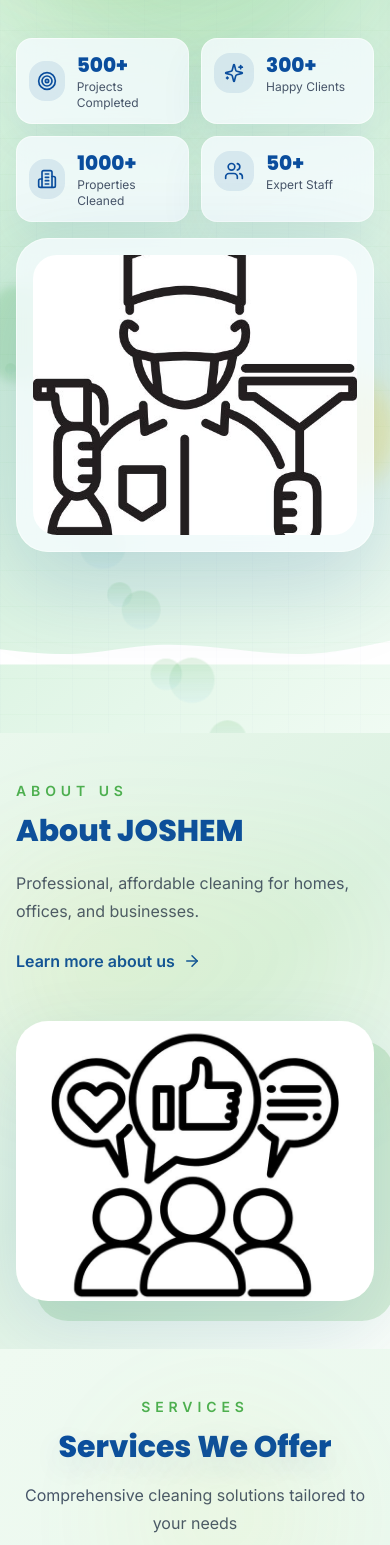
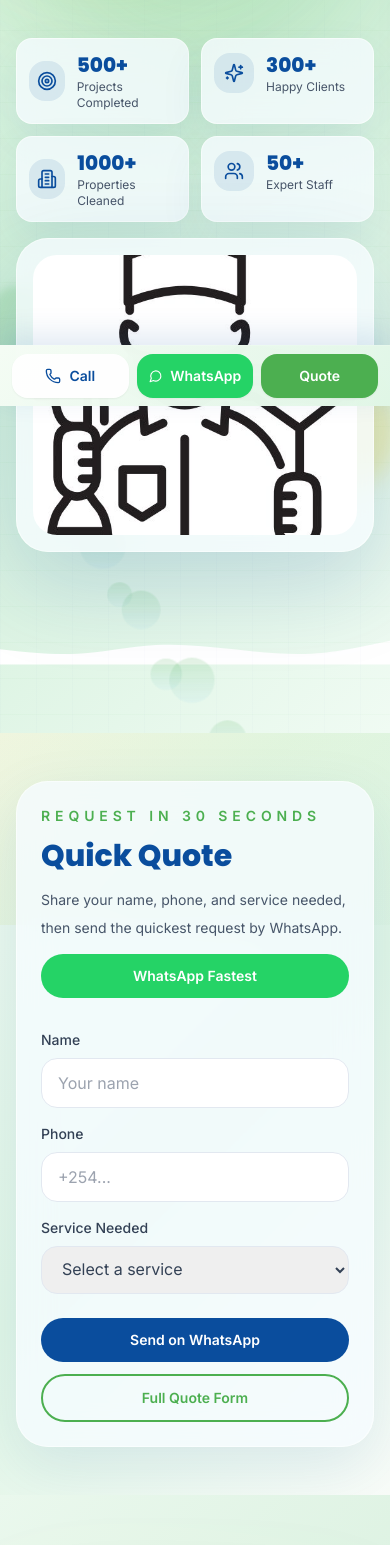
Before and after one commit to Hoseasunny/joshen, a React (Vite) app in the folder frontend/: page / in a window 390 px wide. Shown: the part 438-1983 px from the top of the page. Built offline with nearby package versions, Linux system fonts and the light colour scheme; the HTML template or start-up script is replaced by a standard one.

Commit message:
quick quote

```diff
--- a/frontend/src/App.jsx
+++ b/frontend/src/App.jsx
@@ -32,6 +32,20 @@
 } from './data';
 
 gsap.registerPlugin(ScrollTrigger);
+
+const WHATSAPP_NUMBER = '254700000000';
+
+function buildWhatsAppUrl({ name = '', phone = '', service = '' } = {}) {
+  const lines = [
+    'Hi JOSHEM, I need a quote for cleaning services.',
+    service ? `Service: ${service}` : 'Service: Cleaning service',
+    name ? `Name: ${name}` : null,
+    phone ? `Phone: ${phone}` : null,
+    'Location: Nairobi',
+  ].filter(Boolean);
+
+  return `https://wa.me/${WHATSAPP_NUMBER}?text=${encodeURIComponent(lines.join('\n'))}`;
+}
 
 function BubbleField({ count = 16, small = false }) {
   const bubbles = useMemo(() => {
@@ -85,16 +99,16 @@
           </p>
           <div className="mt-8 flex flex-col gap-4 sm:flex-row">
             <a
-              href="#contact"
+              href="#quick-quote"
               className="pulse-cta inline-flex items-center justify-center rounded-full bg-brandBlue px-6 py-3 text-sm font-semibold text-white transition hover:-translate-y-0.5 hover:bg-brandBlue/90 sm:px-8 sm:py-4 sm:text-base"
             >
               Get Free Quote
             </a>
             <a
-              href="#contact"
+              href={buildWhatsAppUrl({ service: 'Office cleaning' })}
               className="inline-flex items-center justify-center rounded-full border-2 border-brandBlue px-6 py-3 text-sm font-semibold text-brandBlue transition hover:-translate-y-0.5 hover:bg-brandBlue hover:text-white sm:px-8 sm:py-4 sm:text-base"
             >
-              Contact Us Today
+              WhatsApp Us
             </a>
           </div>
 
@@ -154,6 +168,105 @@
           d="M0,64L48,69.3C96,75,192,85,288,80C384,75,480,53,576,48C672,43,768,53,864,64C960,75,1056,85,1152,80C1248,75,1344,53,1392,42.7L1440,32V120H0Z"
         />
       </svg>
+    </section>
+  );
+}
+
+function QuickQuote() {
+  const [form, setForm] = useState({
+    name: '',
+    phone: '',
+    service: '',
+  });
+
+  const update = event => {
+    setForm(previous => ({ ...previous, [event.target.name]: event.target.value }));
+  };
+
+  const whatsappUrl = buildWhatsAppUrl(form);
+
+  return (
+    <section
+      id="quick-quote"
+      className="relative overflow-hidden bg-[linear-gradient(135deg,#EEF9F1_0%,#E0F6E6_52%,#F8FCF8_100%)] py-20 backdrop-blur-sm mobile-compact-section section-spacious"
+    >
+      <div className="yellow-green-wash absolute inset-x-0 top-0 h-48 opacity-30" />
+      <div className="mx-auto max-w-5xl px-4 sm:px-6 lg:px-8">
+        <Reveal>
+          <div className="glass rounded-[2rem] p-6 shadow-[0_20px_60px_rgba(10,77,157,0.10)] sm:p-8">
+            <div className="flex flex-col gap-3 sm:flex-row sm:items-end sm:justify-between">
+              <div>
+                <p className="text-sm font-semibold uppercase tracking-[0.35em] text-brandGreen">Request in 30 seconds</p>
+                <h2 className="mt-3 text-3xl font-heading text-brandBlue sm:text-4xl">Quick Quote</h2>
+                <p className="mt-3 max-w-2xl text-sm leading-7 text-slate-600 sm:text-base">
+                  Share your name, phone, and service needed, then send the quickest request by WhatsApp.
+                </p>
+              </div>
+              <a
+                href={buildWhatsAppUrl({ service: 'Office cleaning' })}
+                className="inline-flex items-center justify-center rounded-full bg-[#25D366] px-5 py-3 text-sm font-semibold text-white transition hover:-translate-y-0.5"
+              >
+                WhatsApp Fastest
+              </a>
+            </div>
+
+            <div className="mt-8 grid gap-4 md:grid-cols-[1fr_1fr_1.2fr]">
+              <label className="block">
+                <span className="mb-2 block text-sm font-medium text-slate-700">Name</span>
+                <input
+                  name="name"
+                  value={form.name}
+                  onChange={update}
+                  className="focus-glow w-full rounded-2xl border border-slate-200 px-4 py-3"
+                  placeholder="Your name"
+                />
+              </label>
+              <label className="block">
+                <span className="mb-2 block text-sm font-medium text-slate-700">Phone</span>
+                <input
+                  name="phone"
+                  value={form.phone}
+                  onChange={update}
+                  className="focus-glow w-full rounded-2xl border border-slate-200 px-4 py-3"
+                  placeholder="+254..."
+                />
+              </label>
+              <label className="block">
+                <span className="mb-2 block text-sm font-medium text-slate-700">Service Needed</span>
+                <select
+                  name="service"
+                  value={form.service}
+                  onChange={update}
+                  className="focus-glow w-full rounded-2xl border border-slate-200 px-4 py-3"
+                >
+                  <option value="">Select a service</option>
+                  {services.map(service => (
+                    <option key={service.title} value={service.title}>
+                      {service.title}
+                    </option>
+                  ))}
+                  <option value="Domestic Workers Services">Domestic Workers Services</option>
+                </select>
+              </label>
+            </div>
+
+            <div className="mt-6 flex flex-col gap-3 sm:flex-row">
+              <a
+                href={whatsappUrl}
+                className="inline-flex items-center justify-center rounded-full bg-brandBlue px-6 py-3 text-sm font-semibold text-white transition hover:-translate-y-0.5 hover:bg-brandBlue/90"
+              >
+                Send on WhatsApp
+              </a>
+              <a
+                href="#contact"
+                className="inline-flex items-center justify-center rounded-full border-2 border-brandGreen px-6 py-3 text-sm font-semibold text-brandGreen transition hover:-translate-y-0.5 hover:bg-brandGreen hover:text-white"
+              >
+                Full Quote Form
+              </a>
+            </div>
+          </div>
+        </Reveal>
+      </div>
     </section>
   );
 }
@@ -449,6 +562,7 @@
     name: '',
     phone: '',
     email: '',
+    location: '',
     service: '',
     message: '',
   });
@@ -463,7 +577,7 @@
     const emailValid = /^[^\s@]+@[^\s@]+\.[^\s@]+$/.test(form.email);
     const phoneValid = /^[0-9+\-\s()]{7,}$/.test(form.phone);
 
-    if (!form.name || !form.phone || !form.email || !form.service || !form.message) {
+    if (!form.name || !form.phone || !form.email || !form.location || !form.service || !form.message) {
       setFeedback('Please fill in all fields.');
       return;
     }
@@ -477,7 +591,7 @@
     }
 
     setFeedback('Thanks! Your message has been sent successfully. We will contact you shortly.');
-    setForm({ name: '', phone: '', email: '', service: '', message: '' });
+    setForm({ name: '', phone: '', email: '', location: '', service: '', message: '' });
   };
 
   return (
@@ -489,8 +603,8 @@
         <div className="yellow-green-glow pointer-events-none absolute left-10 top-10 h-72 w-72 rounded-full opacity-20 blur-3xl" />
         <SectionHeading
           eyebrow="Contact"
-          title="Get In Touch"
-          subtitle="We'd love to hear from you. Reach out for a free quote!"
+          title="Detailed Request Form"
+          subtitle="Need more detail? Share the extra information below for a fuller quote."
         />
         <div className="mt-14 grid gap-8 lg:grid-cols-[1.45fr_0.9fr]">
           <Reveal>
@@ -525,6 +639,16 @@
                     onChange={update}
                     className="focus-glow w-full rounded-2xl border border-slate-200 px-4 py-3"
                     placeholder="you@example.com"
+                  />
+                </label>
+                <label className="block">
+                  <span className="mb-2 block text-sm font-medium text-slate-700">Location</span>
+                  <input
+                    name="location"
+                    value={form.location}
+                    onChange={update}
+                    className="focus-glow w-full rounded-2xl border border-slate-200 px-4 py-3"
+                    placeholder="Nairobi / Westlands"
                   />
                 </label>
                 <label className="block">
@@ -609,6 +733,33 @@
         </div>
       </div>
     </section>
+  );
+}
+
+function MobileBottomBar() {
+  return (
+    <div className="fixed inset-x-0 bottom-0 z-[60] border-t border-white/20 bg-[linear-gradient(135deg,rgba(245,252,245,0.98)_0%,rgba(224,246,230,0.98)_100%)] px-3 py-2 shadow-[0_-10px_30px_rgba(10,77,157,0.12)] backdrop-blur-xl md:hidden">
+      <div className="mx-auto grid max-w-7xl grid-cols-3 gap-2">
+        <a
+          href="tel:+254700000000"
+          className="flex items-center justify-center gap-2 rounded-2xl bg-white/95 px-3 py-3 text-sm font-semibold text-brandBlue shadow-sm"
+        >
+          <Phone size={16} /> Call
+        </a>
+        <a
+          href={buildWhatsAppUrl({ service: 'Office cleaning' })}
+          className="flex items-center justify-center gap-2 rounded-2xl bg-[#25D366] px-3 py-3 text-sm font-semibold text-white shadow-sm"
+        >
+          <MessageCircle size={16} /> WhatsApp
+        </a>
+        <a
+          href="#quick-quote"
+          className="flex items-center justify-center gap-2 rounded-2xl bg-brandGreen px-3 py-3 text-sm font-semibold text-white shadow-sm"
+        >
+          Quote
+        </a>
+      </div>
+    </div>
   );
 }
 
@@ -762,8 +913,9 @@
       className="min-h-screen overflow-x-hidden font-body"
     >
       <Navbar />
-      <main>
+      <main className="pb-24 md:pb-0">
         <Hero />
+        <QuickQuote />
         <About />
         <Services />
         <WhyChooseUs />
@@ -776,6 +928,7 @@
         <CTA />
       </main>
       <Footer />
+      <MobileBottomBar />
     </motion.div>
   );
 }
```
